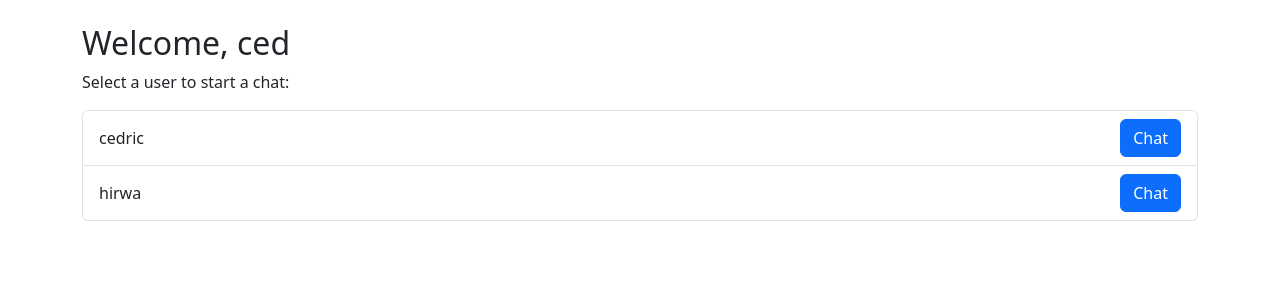
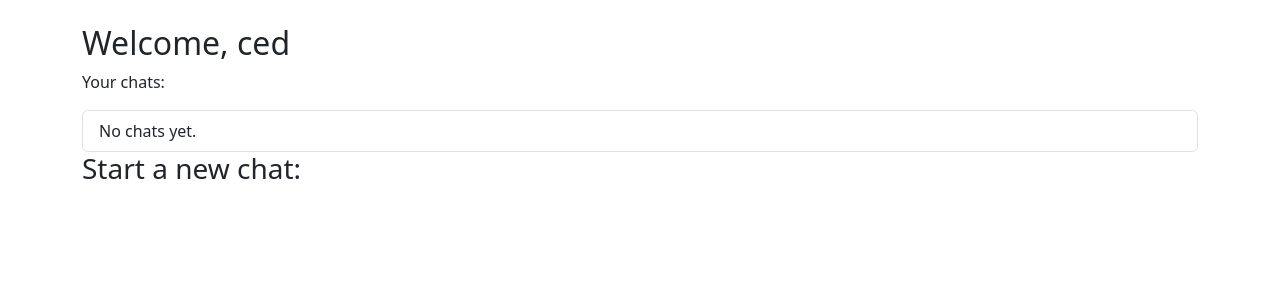
Before and after one commit to hirwacedric123/django-private-realtime-chat, a Django app: page /chat/ in a window 1280 px wide. Shown: the part 56-356 px from the top of the page. Run offline with Django 5.2, Linux system fonts and the light colour scheme; a user stored in the database is signed in; data comes from the database, SQL or seed files in the repository; both versions use the stored data as it was after the commit.

Commit message:
finished chat manually

```diff
--- a/chat_app/chat/templates/chat/home.html
+++ b/chat_app/chat/templates/chat/home.html
@@ -1,16 +1,36 @@
 {% extends 'base.html' %}
 {% block content %}
 <h2>Welcome, {{ user.username }}</h2>
-<p>Select a user to start a chat:</p>
+<p>Your chats:</p>
 
 <ul class="list-group">
-    {% for user in users %}
+    {% for session in chat_sessions %}
         <li class="list-group-item d-flex justify-content-between align-items-center">
-            <span>{{ user.username }}</span>
-            <a href="#" class="btn btn-primary">Chat</a>  <!-- Chat button (to be linked later) -->
+            <span>
+                {% if session.user1 == user %}
+                    Chat with {{ session.user2.username }}
+                {% else %}
+                    Chat with {{ session.user1.username }}
+                {% endif %}
+            </span>
+            <a href="{% url 'chat_detail' chat_id=session.id %}" class="btn btn-primary">Open Chat</a>
         </li>
     {% empty %}
-        <li class="list-group-item">No users available.</li>
+        <li class="list-group-item">No chats yet.</li>
     {% endfor %}
 </ul>
+
+<h3>Start a new chat:</h3>
+<ul class="list-group">
+    {% for user in users %}
+        {% if user != request.user %}
+            <li class="list-group-item">
+                <a href="{% url 'start_chat' user.id %}" class="btn btn-info">
+                    Start Chat with {{ user.username }}
+                </a>
+            </li>
+        {% endif %}
+    {% endfor %}
+</ul>
+
 {% endblock %}
--- a/chat_app/chat/urls.py
+++ b/chat_app/chat/urls.py
@@ -1,6 +1,8 @@
 from django.urls import path
-from .views import chat_home
+from . import views
 
 urlpatterns = [
-    path('', chat_home, name='chat_home'),
+    path('', views.chat_home, name='chat_home'),
+    path('start-chat/<int:user_id>/', views.start_chat, name='start_chat'),
+    path('chat/<int:chat_id>/', views.chat_detail, name='chat_detail'),
 ]
--- a/chat_app/chat/views.py
+++ b/chat_app/chat/views.py
@@ -1,7 +1,44 @@
-from django.shortcuts import render
+
+from django.shortcuts import render, redirect
 from django.contrib.auth.decorators import login_required
+from django.http import JsonResponse
+from .models import ChatSession, Message
 from users.models import CustomUser
 
+@login_required
 def chat_home(request):
-    users = CustomUser.objects.exclude(id=request.user.id)  # Exclude current user
-    return render(request, 'chat/home.html', {'users': users})
+    # Fetch all chat sessions where the logged-in user is either user1 or user2
+    chat_sessions = ChatSession.objects.filter(user1=request.user) | ChatSession.objects.filter(user2=request.user)
+    chat_sessions = chat_sessions.order_by('-created_at')  # Order by most recent chat
+    return render(request, 'chat/home.html', {'chat_sessions': chat_sessions})
+
+@login_required
+def chat_detail(request, chat_id):
+    # Get the chat session with the provided chat_id
+    chat_session = ChatSession.objects.get(id=chat_id)
+
+    # Ensure the logged-in user is part of the chat session
+    if request.user not in [chat_session.user1, chat_session.user2]:
+        return redirect('chat_home')
+
+    # Get all messages for the chat session
+    messages = Message.objects.filter(chat=chat_session).order_by('timestamp')
+
+    return render(request, 'chat/chat_detail.html', {'chat_session': chat_session, 'messages': messages})
+
+@login_required
+def start_chat(request, user_id):
+    # Start a new chat with the user who has the given user_id
+    other_user = CustomUser.objects.get(id=user_id)
+
+    # Ensure the user is not trying to chat with themselves
+    if request.user == other_user:
+        return redirect('chat_home')
+
+    # Create a new chat session if it doesn't exist already
+    chat_session, created = ChatSession.objects.get_or_create(
+        user1=request.user,
+        user2=other_user
+    )
+
+    return redirect('chat_detail', chat_id=chat_session.id)
```
Also changed, not shown: chat_app/chat/templates/chat/chat_detail.html (added, +17 -0 lines), chat_app/db.sqlite3.
